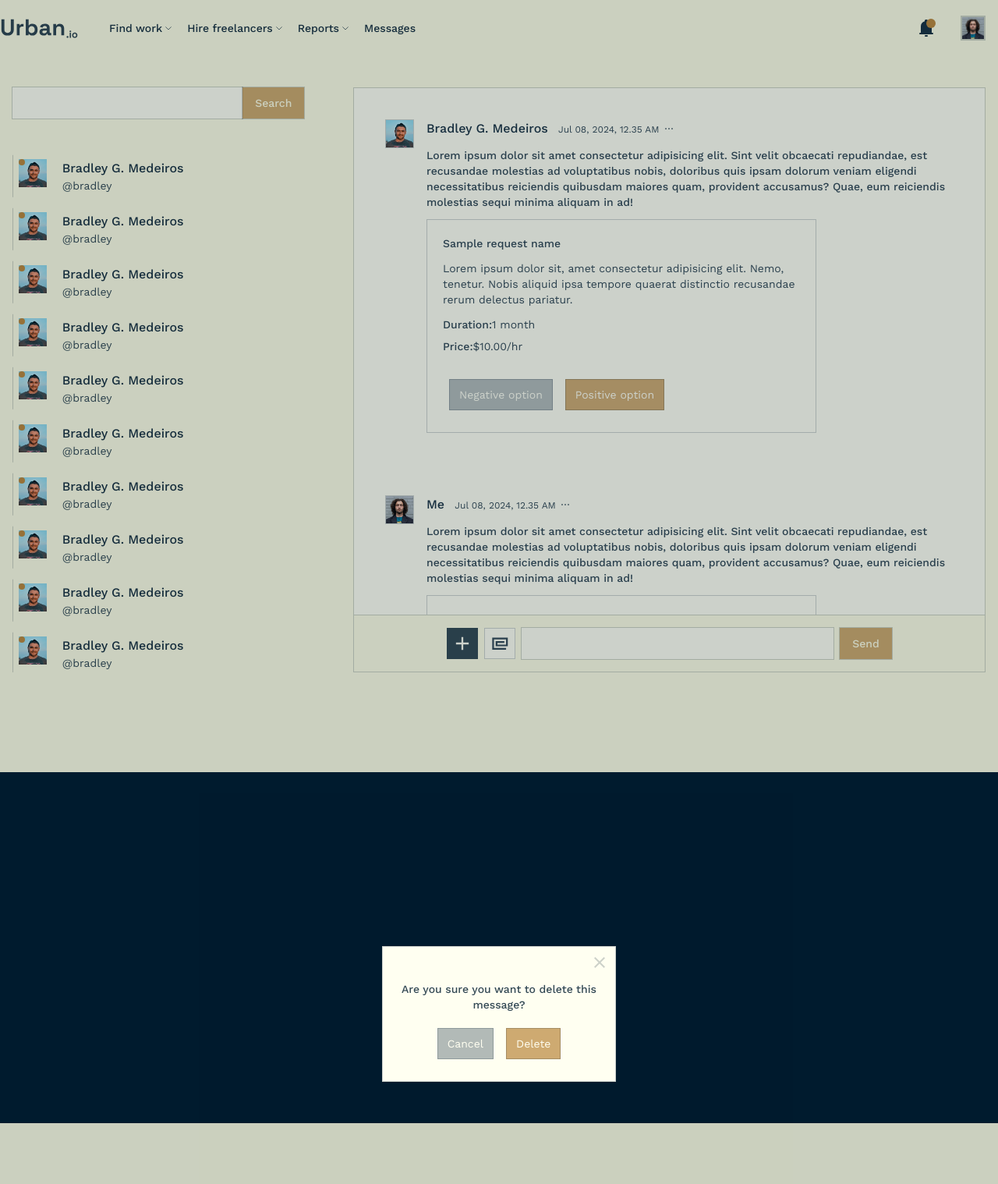
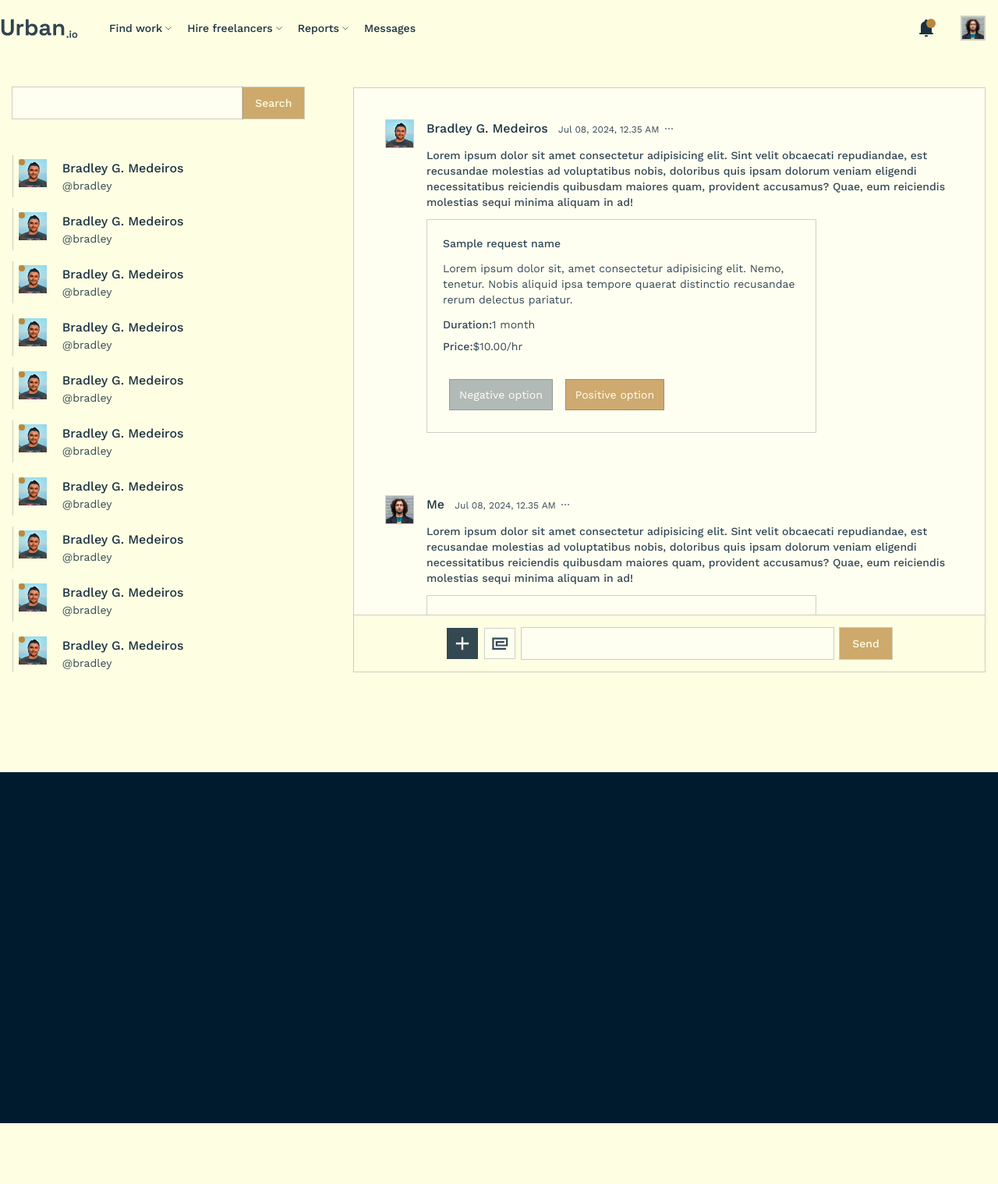
Before and after one commit to Luke-Fernando/Urban, a PHP site: page /app/views/message/message.php in a window 1280 px wide. Shown: the top 1518 px of the page at 78% size. Run offline with PHP 8.4, Linux system fonts and the light colour scheme.

Commit message:
confirmation model with its functions along with a custom confirmation event is completed

```diff
--- a/app/views/message/components/message.php
+++ b/app/views/message/components/message.php
@@ -27,7 +27,7 @@
                     <!-- arrow -->
                     <!-- dropdown -->
                     <div class="bg-[var(--bg-white-low)] flex flex-col justify-start items-start py-2 px-5 border border-[var(--main-font-color-20)]]">
-                        <button class="w-max h-auto text-xs font-normal text-[var(--main-font-color-80)] py-1 hover:text-[var(--active-color-brown)] duration-75 ease-linear">
+                        <button data-delete-message="<?php echo $data['id']; ?>" class="w-max h-auto text-xs font-normal text-[var(--main-font-color-80)] py-1 hover:text-[var(--active-color-brown)] duration-75 ease-linear">
                             Delete message
                         </button>
                         <button class="w-max h-auto text-xs font-normal text-[var(--main-font-color-80)] py-1 hover:text-[var(--active-color-brown)] duration-75 ease-linear">
--- a/app/views/message/message.php
+++ b/app/views/message/message.php
@@ -12,32 +12,6 @@
     <?php
     require __DIR__ . "/../shared/nav/nav-user.php";
     ?>
-    <section data-confirm="confirm-id" class="fixed w-screen h-screen top-0 left-0 bg-[var(--main-font-color-20)] z-[9999] flex justify-center items-center">
-        <div data-confirm-model="confirm-id" class="w-[90%] max-w-[300px] h-auto bg-[var(--bg-white-low)] flex flex-col justify-center items-center p-5 box-border border
-        border-[var(--main-font-color-20)] relative">
-            <div class="absolute w-full h-auto top-0 left-0 flex justify-end items-center">
-                <button data-confirm-close="confirm-id" class="w-max aspect-square flex justify-center items-center text-[var(--main-font-color-20)] hover:text-[var(--main-font-color-80)]
-                duration-75 ease-linear p-2">
-                    <svg xmlns="http://www.w3.org/2000/svg" width="1em" height="1em" viewBox="0 0 24 24" class="w-6 h-auto">
-                        <path fill="currentColor" d="M19 6.41L17.59 5L12 10.59L6.41 5L5 6.41L10.59 12L5 17.59L6.41 19L12 13.41L17.59 19L19 17.59L13.41 12z" />
-                    </svg>
-                </button>
-            </div>
-            <p data-confirm-notice="confirm-id" class="text-sm font-medium text-[var(--main-font-color-80)] text-center pt-6">
-                Are you sure you want to delete this message?
-            </p>
-            <div class="w-full h-auto flex justify-center items-center flex-wrap mt-3">
-                <button data-confirm-false="confirm-id" class="w-max h-[40px] px-3 py-2 border border-[var(--main-font-color-20)] text-sm font-normal text-[var(--bg-white-low)] mx-2 my-2
-                bg-[var(--main-font-color-30)] hover:bg-[var(--main-font-color-80)] active:scale-95 duration-75 ease-linear">
-                    Cancel
-                </button>
-                <button data-confirm-true="confirm-id" class="w-max h-[40px] px-3 py-2 border border-[var(--main-font-color-20)] text-sm font-normal text-[var(--bg-white-low)] mx-2 my-2
-                bg-[var(--active-color-brown-low)] hover:bg-[var(--active-color-brown)] active:scale-95 duration-75 ease-linear">
-                    Delete
-                </button>
-            </div>
-        </div>
-    </section>
     <main class="container mx-auto mt-10 mb-32 box-border px-4 h-[80vh] min-h-[600px] max-h-[750px] flex justify-between items-start">
         <section class="w-full md:w-[30%] h-full flex flex-col justify-start items-start">
             <div class="w-full max-w-[400px] h-auto flex justify-between items-center">
```
Also changed, not shown: public/assets/css/output.css, public/assets/js/controllers/MessageController.js, public/assets/js/helpers/Confirm.js.
